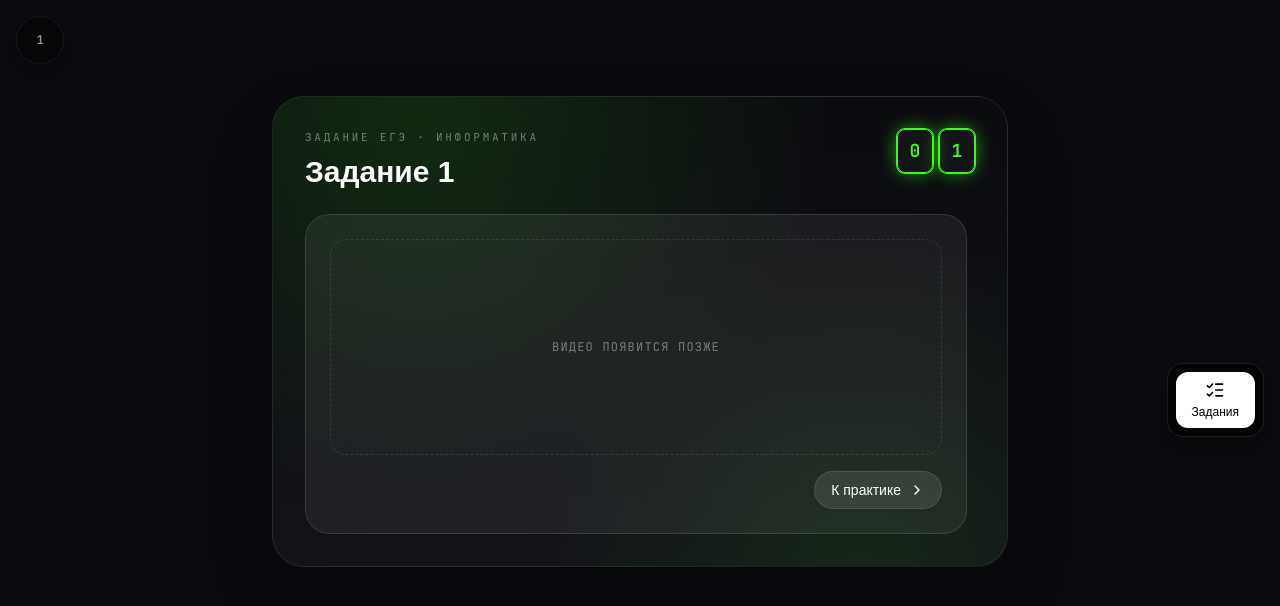
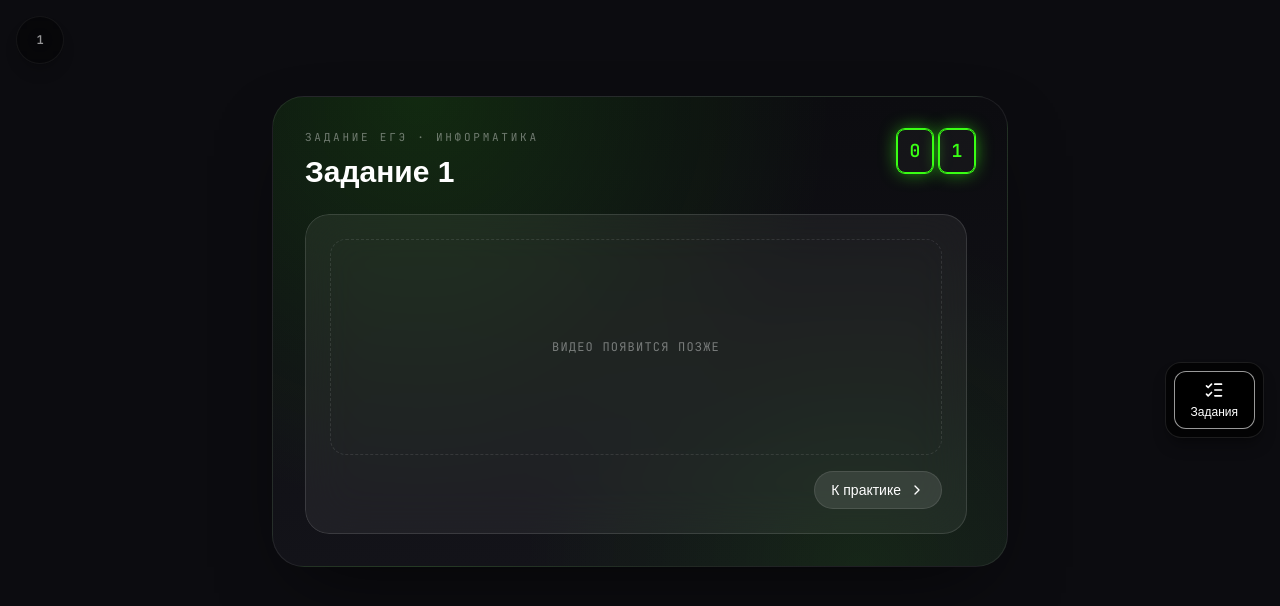
Before and after one commit to IvanIlinov/ege-platform, a Next.js app: page /tasks/1 in a window 1280 px wide. Shown: the top 606 px of the page. Built offline with nearby package versions, Linux system fonts and the light colour scheme; a web font is replaced by a local one.

Commit message:
feat:UI:BottomNav: make Active White Border

```diff
--- a/shared/components/BottomNav.tsx
+++ b/shared/components/BottomNav.tsx
@@ -6,7 +6,7 @@ import { BookOpen, ListChecks, LayoutGrid } from "lucide-react";
 
 const links = [
   //{ href: "/lessons", label: "Уроки", icon: BookOpen },
-  { href: "/tasks/1", label: "Задания", icon: ListChecks },
+  { href: "/tasks", label: "Задания", icon: ListChecks },
   //{ href: "/variants", label: "Варианты", icon: LayoutGrid },
 ];
 
@@ -28,15 +28,15 @@ export function BottomNav() {
         return (
           <Link
             key={href}
-            href={href}
+            href={`${href}/1`}
             className={`
-              flex flex-col items-center gap-1 px-4 py-2 rounded-xl
-              transition-colors duration-150
-              ${isActive
-                ? "bg-white text-black"
-                : "text-white hover:bg-white/10"
+        flex flex-col items-center gap-1 px-4 py-2 rounded-xl
+        transition-colors duration-150 bg-black text-white
+        ${isActive
+                ? "border border-white/60"
+                : "border border-transparent hover:border-white/20"
               }
-            `}
+    `}
           >
             <Icon size={20} />
             <span className="text-xs">{label}</span>
```
